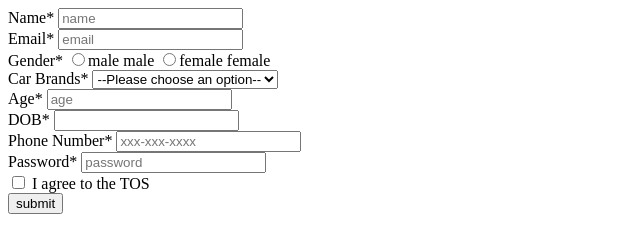
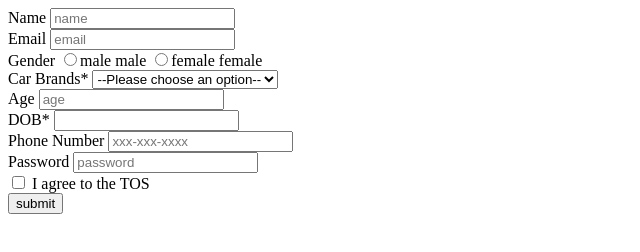
Before and after one commit to acciojob/signup-form-car-mahendrajat1996, a website: page main.html in a window 1280 px wide. Shown: the whole page, without its empty margins (0-640 px from the left). Drawn offline with Linux system fonts and the light colour scheme.

Commit message:
created a submission

```diff
--- a/main.html
+++ b/main.html
@@ -10,23 +10,23 @@
 	<!-- the entire body must be written by student -->
 	<form method="post">
      <diV>
-    <label form="name*">Name*</label>
-   <input type="text" name="name*" id="name" placeholder="name" required>
+    <label for="name">Name</label>
+   <input type="text" name="name" id="name" placeholder="name" required>
 	 </diV>
    <div>
-<label form="Email*">Email*</label>
-   <input type="Email**" name="name" id="email*" placeholder="email" required>
+<label for="email">Email</label>
+   <input type="Email" name="name" id="email" placeholder="email" required>
  </div>
    <div>
-       <label form="Gender*">Gender*</label>
-		<input type ="radio" name="gender*" id="gender_m*" required>male
+       <label for="Gender">Gender</label>
+		<input type ="radio" name="gender*" id="gender_m" required>male
 	   <lable for ="gender_m">male</lable>
-	   <input type="radio" name="gender*" id="gender_f*" required>female
+	   <input type="radio" name="gender" id="gender_f" required>female
 	   <lable for="gender_f">female</lable>
 	</div>
 		<div>
-			<lable for="car*"> Car Brands*</lable>
-			<select id="cars"required>
+			<lable for="car"> Car Brands*</lable>
+			<select id="car" required>
 			<option  value="" disabled selected>--Please choose an option--</option>
 				<option value="bmw">BMW</option>
 				<option value="audi" >Audi</option>
@@ -34,24 +34,24 @@
 			</select>
 		</div>
 		<div>
-     <lable form="age*">Age*</lable>
-	<input type="number*" id="age*" placeholder="age"required>
+     <lable for="age">Age</lable>
+	<input type="number" id="age" placeholder="age"required>
 	</div>
 		<div>
- <lable form="dob*">DOB*</lable>
-		<input type="date*" id="dob*"required>
+ <lable for="dob">DOB*</lable>
+		<input type="date*" id="dob"required>
 		</div>
 		<div>
- <lable form="tel*">Phone Number*</lable>
-<input type="tel*" id="tel*" placeholder="xxx-xxx-xxxx">
+ <lable for="tel">Phone Number</lable>
+<input type="tel" id="tel" placeholder="xxx-xxx-xxxx">
 		</div>
 <div>
- <lable form="Password*">Password*</lable>
-	<input type="Password*"  id="password*" placeholder="password"required>
+ <lable for="Password">Password</lable>
+	<input type="Password"  id="password" placeholder="password"required>
 </div>
 		<div>
-  <input type="checkbox" id="tos*"required>
- <label for="tos*">I agree to the TOS</label>
+  <input type="checkbox" id="tos"required>
+ <label for="tos">I agree to the TOS</label>
 		</div>
 		<div>
 			<button type="submit">submit</button>
```
